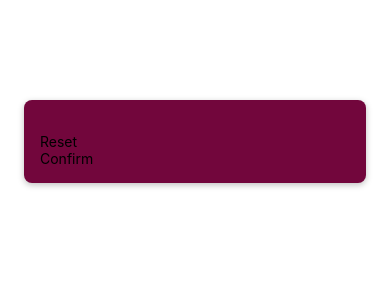
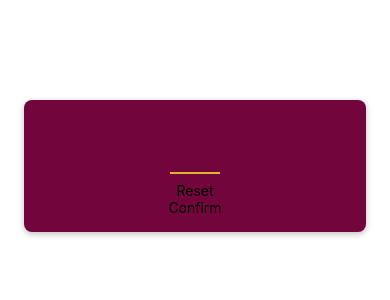
Before and after one commit to afiqaimanafr/mini-game, a React Native app: screen / in a window 390 px wide. Shown: the top 300 px of the page. Built offline with nearby package versions, Linux system fonts and the light colour scheme.

Commit message:
update: latest

```diff
--- a/screens/StartGameScreen.js
+++ b/screens/StartGameScreen.js
@@ -5,7 +5,7 @@
 function StartGameScreen() {
   return (
     <View style={styles.inputContainer}>
-      <TextInput />
+      <TextInput style={styles.numberInput} maxLength={2} />
       <PrimaryButton>Reset</PrimaryButton>
       <PrimaryButton>Confirm</PrimaryButton>
     </View>
@@ -26,5 +26,17 @@
     shadowOffset: { width: 0, height: 2 },
     shadowRadius: 6,
     shadowOpacity: 0.25,
+    alignItems: "center",
+  },
+  numberInput: {
+    height: 50,
+    width: 50,
+    fontSize: 32,
+    borderBottomColor: "#ddb52f",
+    borderBottomWidth: 2,
+    color: "#ddb52f",
+    marginVertical: 8,
+    fontWeight: "bold",
+    textAlign: "center",
   },
 });
```
